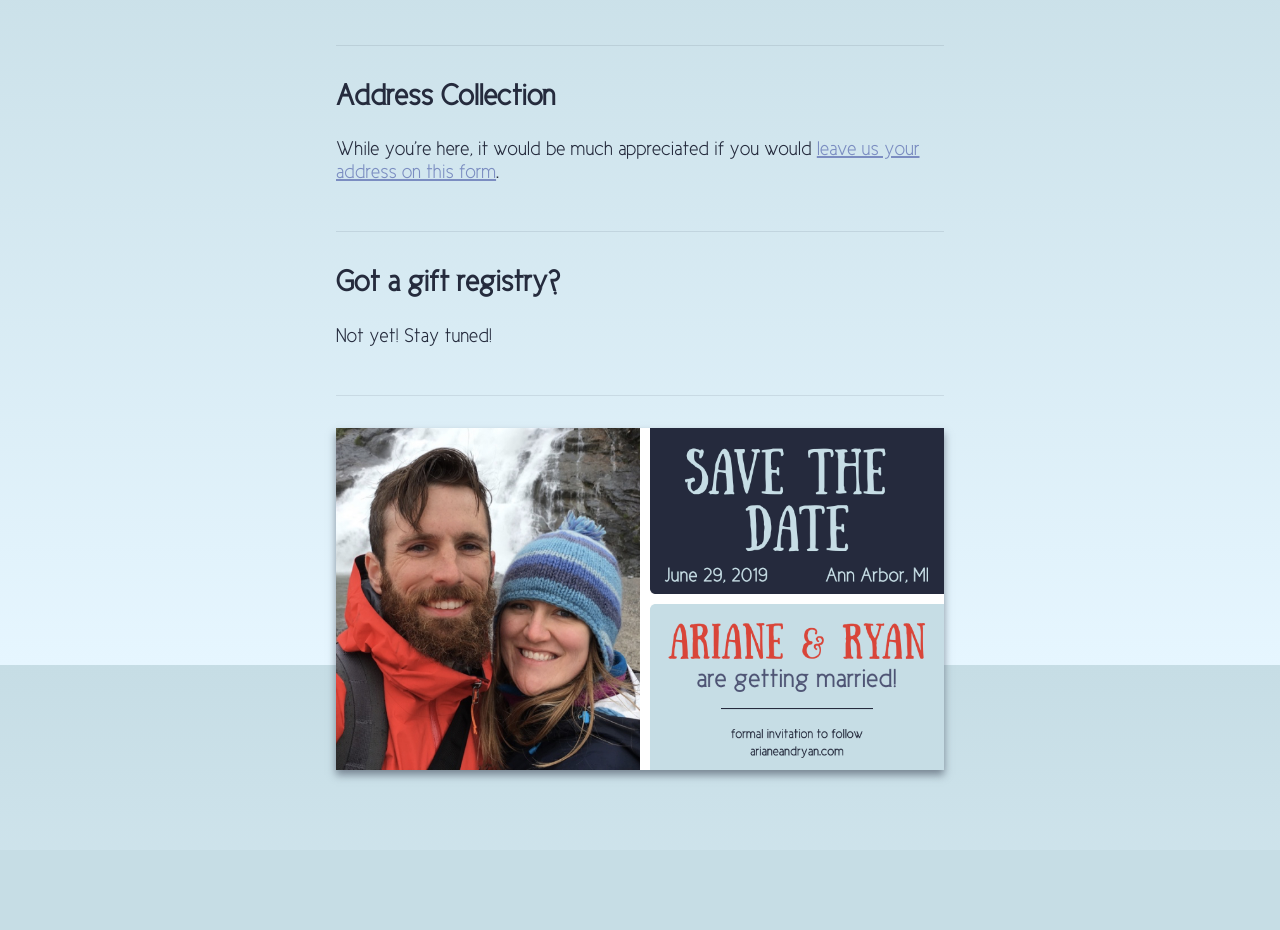
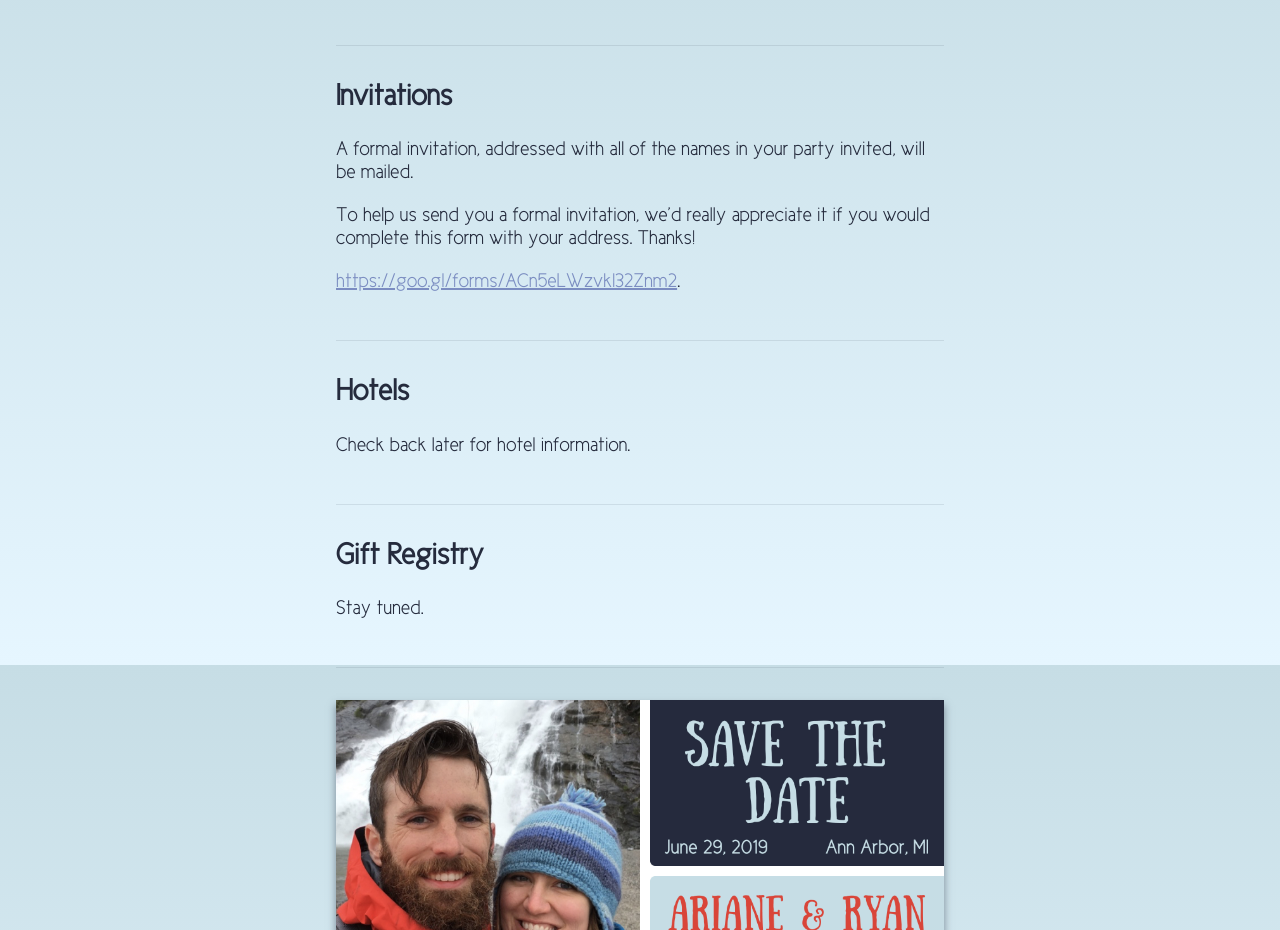
Before and after one commit to rdonnelly/arianeandryan.github.io, a plain HTML site: page index.html in a window 1280 px wide. Shown: the part 935-1865 px from the top of the page. Before the commit the page ends 1785 px from the top, so only its background shows below. Drawn offline with Linux system fonts and the light colour scheme; files whose address does not match are found by name.

Commit message:
update website copy

```diff
--- a/index.html
+++ b/index.html
@@ -26,14 +26,14 @@
 
       <div class="section">
         <p>
-          Hey there! Welcome to our wedding page! Our big day is June 29th in Ann Arbor, Michigan.
+          Welcome to our wedding page! Our big day is June 29th in Ann Arbor, Michigan. We are looking forward to celebrating with you!
         </p>
       </div>
 
       <hr>
 
       <div class="section">
-        <h2>What are we doing?</h2>
+        <h2>Celebration</h2>
         <p>
           Everything kicks off with our wedding ceremony at 3pm. After that, we will head out for pictures as a newlywed couple while our guests make their way to our reception hall for refreshments. We will rendezvous at the reception hall for dinner to get the party started.
         </p>
@@ -46,7 +46,7 @@
       <hr>
 
       <div class="section">
-        <h2>Where are we going?</h2>
+        <h2>Locations</h2>
 
         <h3>Ceremony</h3>
         <p>
@@ -66,20 +66,34 @@
       <hr>
 
       <div class="section">
-        <h2>Address Collection</h2>
+        <h2>Invitations</h2>
         <p>
-          While you're here, it would be much appreciated if you would
+          A formal invitation, addressed with all of the names in your party invited, will be mailed.
+        </p>
+        <p>
+          To help us send you a formal invitation, we’d really appreciate it if you would complete this form with your address. Thanks!
+        </p>
+        <p>
           <a href="https://goo.gl/forms/ACn5eLWzvkl32Znm2" target="_blank">
-            leave us your address on this form</a>.
+            https://goo.gl/forms/ACn5eLWzvkl32Znm2</a>.
         </p>
       </div>
 
       <hr>
 
       <div class="section">
-        <h2>Got a gift registry?</h2>
+        <h2>Hotels</h2>
         <p>
-          Not yet! Stay tuned!
+          Check back later for hotel information.
+        </p>
+      </div>
+
+      <hr>
+
+      <div class="section">
+        <h2>Gift Registry</h2>
+        <p>
+          Stay tuned.
         </p>
       </div>
 
```
